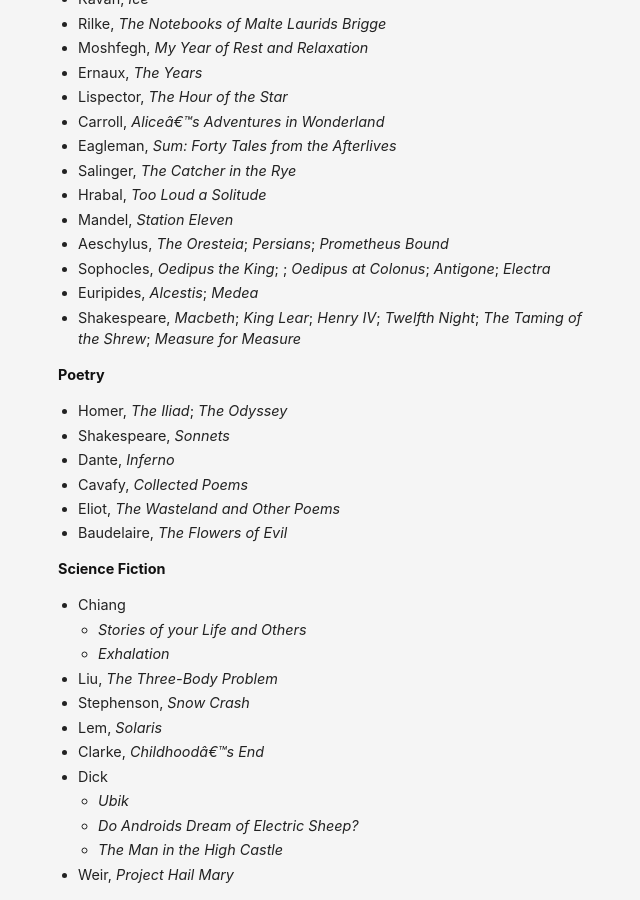
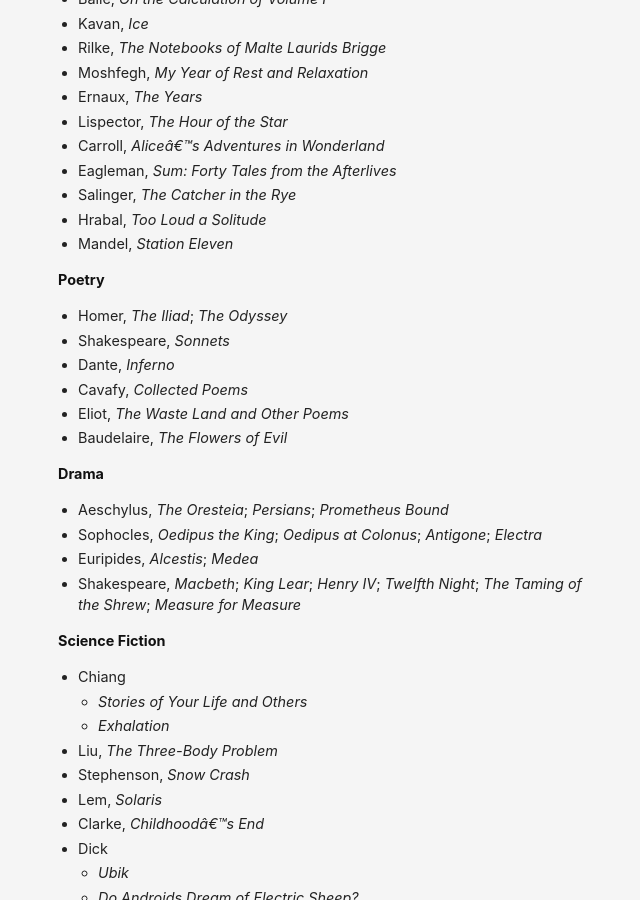
Before and after one commit to danschlz/danschulz.github.io, a Jekyll site: the page built from books.md, in a window 1280 px wide and 900 px high, scrolled down 5790 px. Shown: the whole window, without its empty margins (302-942 px from the left). Built offline with Jekyll 4.4.1, drawn with Linux system fonts in a browser that asks for light colours; some of the changed text lies outside the part shown.

Commit message:
add
Added a new section for Drama and corrected typos in book titles.

```diff
--- a/books.md
+++ b/books.md
@@ -14,6 +14,7 @@ Jump to:
 * [Business History](#bhistory)
 * [Fiction](#fiction)
 * [Poetry](#poetry)
+* [Drama](#drama)
 * [Science Fiction](#scifi)
 * [Science / Physics](#science)
 * [Biology / Anthropology](#biology)
@@ -240,22 +241,24 @@ Jump to:
 - Salinger, _The Catcher in the Rye_
 - Hrabal, _Too Loud a Solitude_
 - Mandel, _Station Eleven_
-- Aeschylus, _The Oresteia_; _Persians_; _Prometheus Bound_
-- Sophocles, _Oedipus the King_; ; _Oedipus at Colonus_; _Antigone_; _Electra_
-- Euripides, _Alcestis_; _Medea_
-- Shakespeare, _Macbeth_; _King Lear_; _Henry IV_; _Twelfth Night_; _The Taming of the Shrew_; _Measure for Measure_
 
 **Poetry** <a name="poetry"></a>
 - Homer, _The Iliad_; _The Odyssey_
 - Shakespeare, _Sonnets_
 - Dante, _Inferno_
 - Cavafy, _Collected Poems_
-- Eliot, _The Wasteland and Other Poems_
+- Eliot, _The Waste Land and Other Poems_
 - Baudelaire, _The Flowers of Evil_
+
+**Drama** <a name="drama"></a>
+- Aeschylus, _The Oresteia_; _Persians_; _Prometheus Bound_
+- Sophocles, _Oedipus the King_; _Oedipus at Colonus_; _Antigone_; _Electra_
+- Euripides, _Alcestis_; _Medea_
+- Shakespeare, _Macbeth_; _King Lear_; _Henry IV_; _Twelfth Night_; _The Taming of the Shrew_; _Measure for Measure_
 
 **Science Fiction** <a name="scifi"></a>
 - Chiang
-  - _Stories of your Life and Others_
+  - _Stories of Your Life and Others_
   - _Exhalation_
 - Liu, _The Three-Body Problem_
 - Stephenson, _Snow Crash_
```
Also changed, not shown: other parts of books.md (+3 -3 lines).
